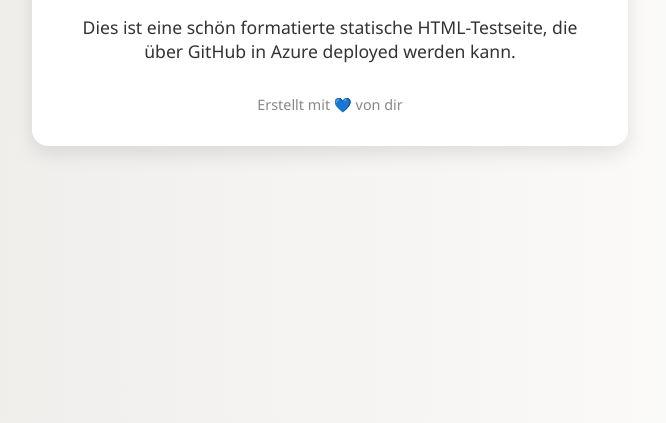
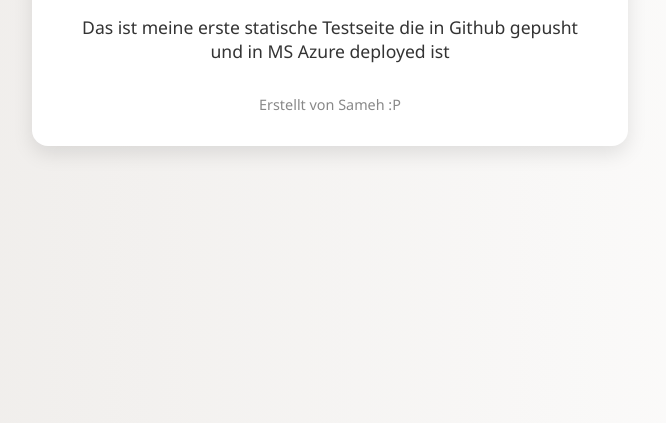
Before and after one commit to Samehziadeh/test, a plain HTML site: page index.html in a window 1280 px wide. Shown: the part 377-800 px from the top of the page, without its empty margins (310-976 px from the left). Drawn offline with Linux system fonts and the light colour scheme.

Commit message:
Update index.html

```diff
--- a/index.html
+++ b/index.html
@@ -44,8 +44,8 @@
 <body>
   <div class="card">
     <h1>👋 Willkommen!</h1>
-    <p>Dies ist eine schön formatierte statische HTML-Testseite, die über GitHub in Azure deployed werden kann.</p>
-    <div class="footer">Erstellt mit 💙 von dir</div>
+    <p>Das ist meine erste statische Testseite die in Github gepusht und in MS Azure deployed ist</p>
+    <div class="footer">Erstellt von Sameh :P </div>
   </div>
 </body>
 </html>
```
